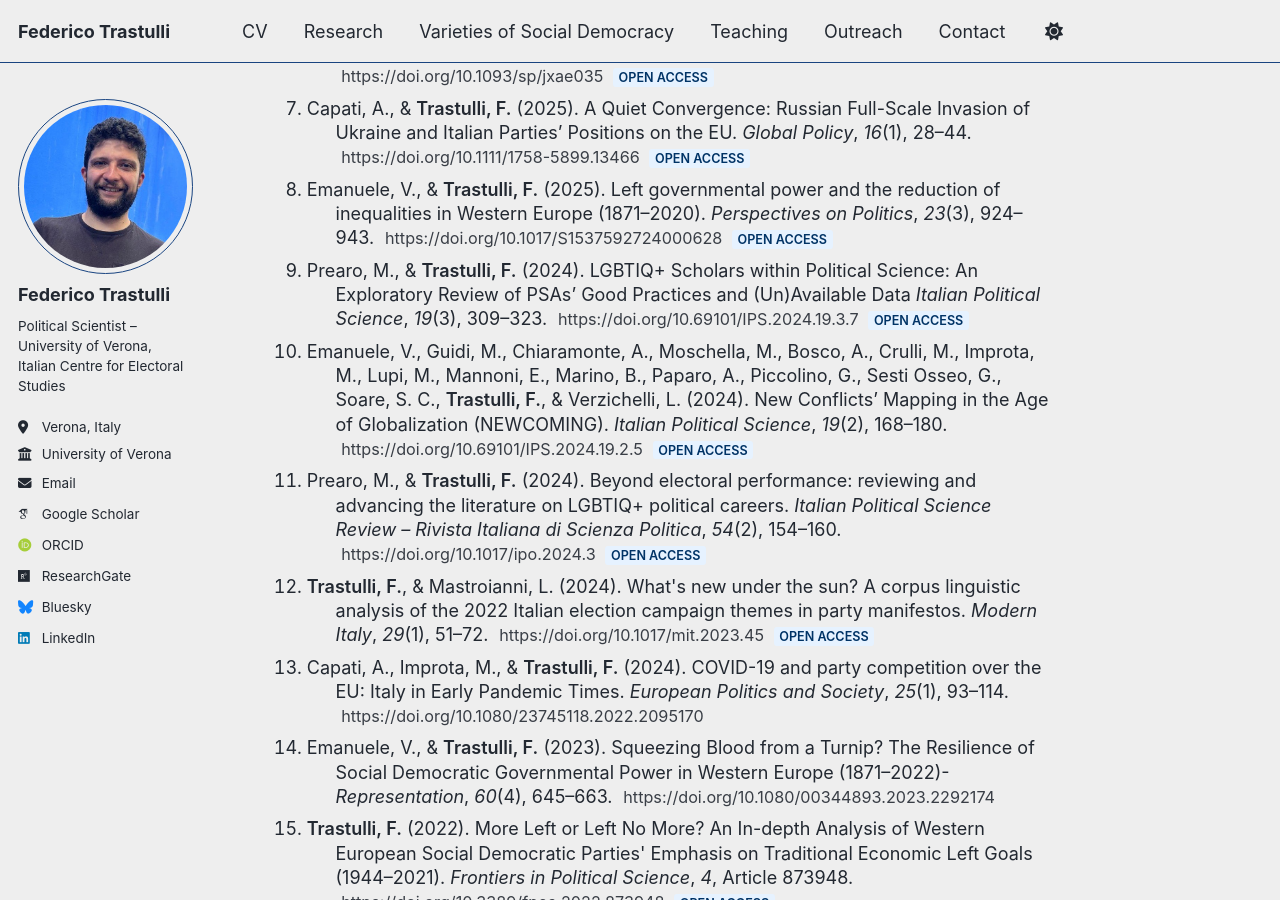
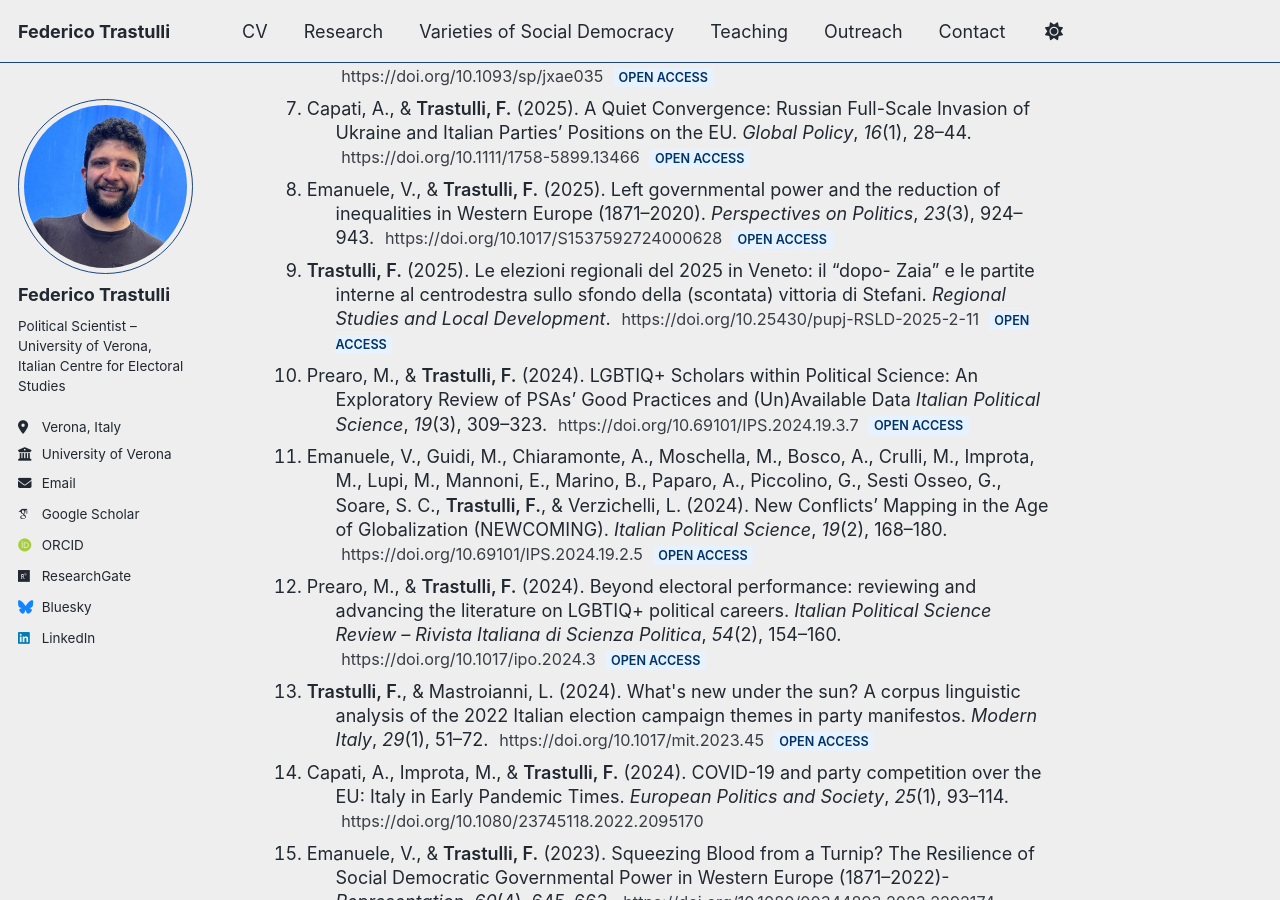
Before and after one commit to federicotrastulli/federicotrastulli.github.io, a Jekyll site: the page built from _pages/research.html, in a window 1280 px wide and 900 px high, scrolled down 635 px. Built offline with Jekyll 4.4.1, drawn with Linux system fonts in a browser that asks for light colours; some web fonts are replaced; a script bundle is joined from its source files by our own code; library files that are not in the unit come from our copies.

Commit message:
Update research.html

```diff
--- a/_pages/research.html
+++ b/_pages/research.html
@@ -85,6 +85,16 @@ author_profile: true
     <em>Perspectives on Politics</em>, <em>23</em>(3), 924–943.
     <a href="https://doi.org/10.1017/S1537592724000628" class="doi">
       https://doi.org/10.1017/S1537592724000628
+    </a>
+    <span class="badge oa">Open Access</span>
+  </li>
+
+  <li>
+    <span class="me">Trastulli, F.</span> (2025).
+    Le elezioni regionali del 2025 in Veneto: il “dopo- Zaia” e le partite interne al centrodestra sullo sfondo della (scontata) vittoria di Stefani.
+    <em>Regional Studies and Local Development</em>.
+    <a href="https://doi.org/10.25430/pupj-RSLD-2025-2-11" class="doi">
+      https://doi.org/10.25430/pupj-RSLD-2025-2-11
     </a>
     <span class="badge oa">Open Access</span>
   </li>
```
